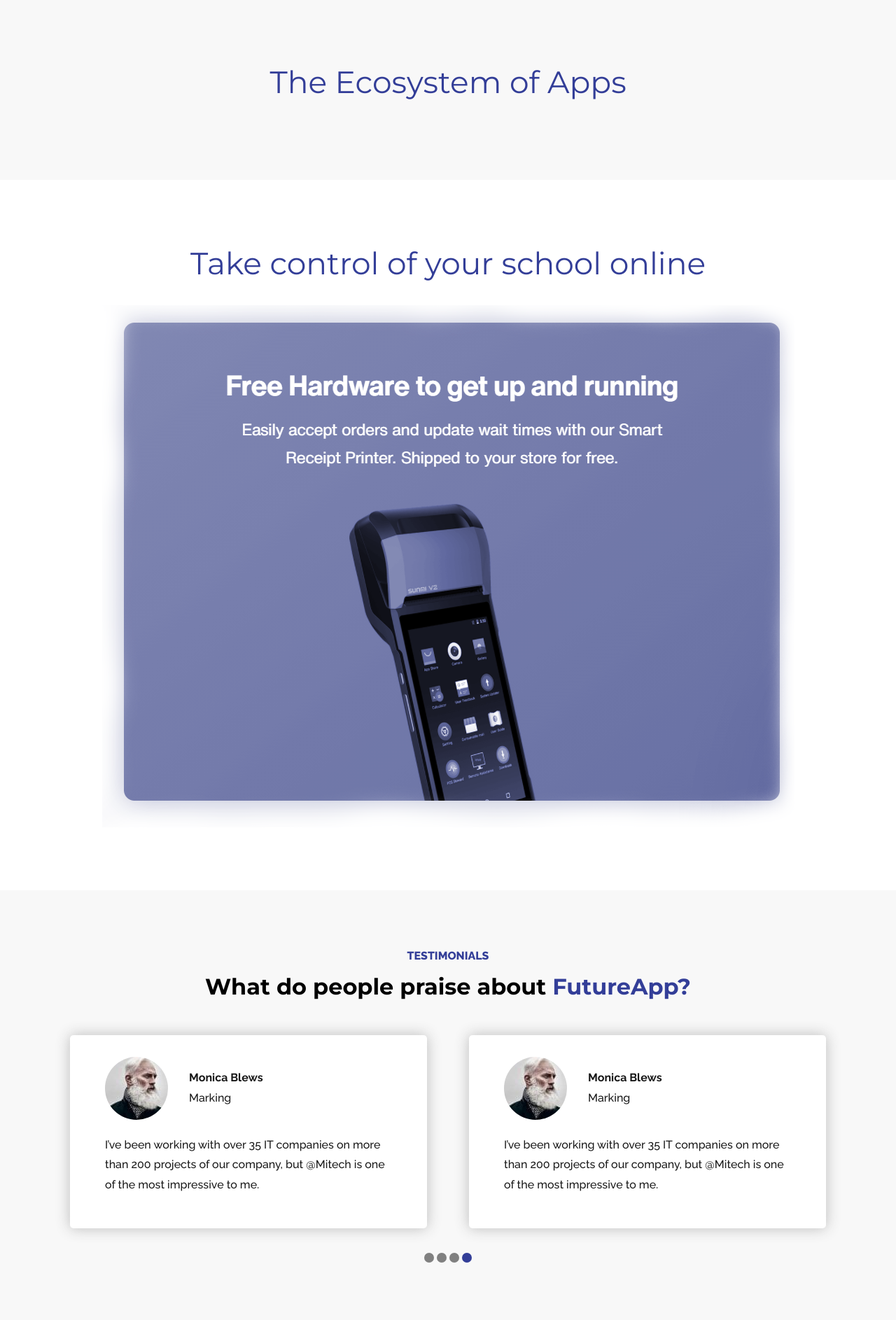
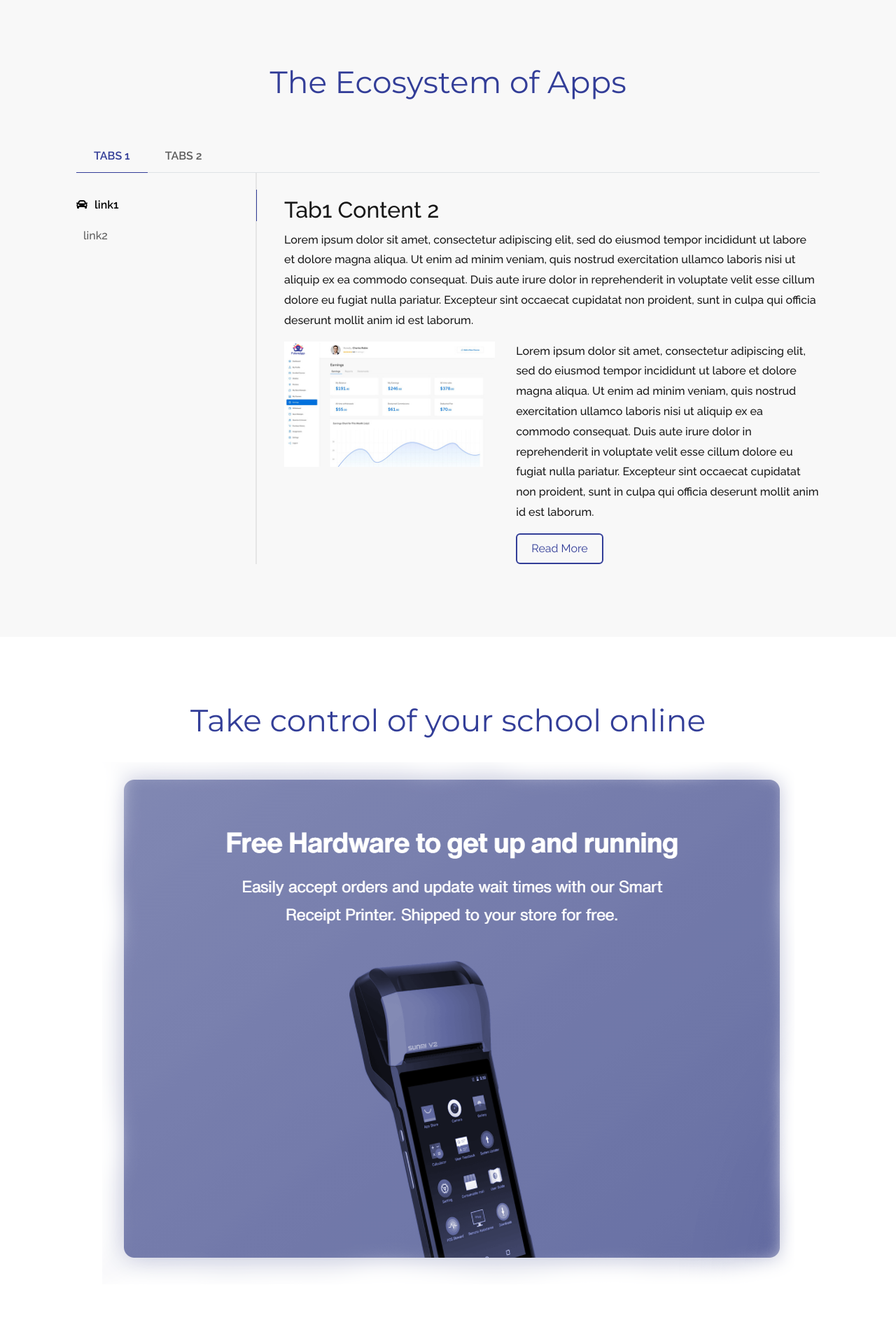
Before and after one commit to webuimaker/furtureapp, a Jekyll site: the page built from index.md, in a window 1280 px wide. Shown: the part 2936-4822 px from the top of the page at 70% size. Built offline with Jekyll 4.4.1, drawn with Linux system fonts in a browser that asks for light colours.

Commit message:
updated tabs

```diff
--- /dev/null
+++ b/_data/ecosystem.yml
@@ -0,0 +1,38 @@
+- tabName: Tabs 1
+  icon:
+  heading:
+  description:
+  image:
+  content:
+  btntext:
+  btnUrl:
+  btnNewWindow:
+  child:
+   - name: "link1"
+     icon: "fa fa-car"
+     heading:  Tab1 Content 2
+     description: "Lorem ipsum dolor sit amet, consectetur adipiscing elit, sed do eiusmod tempor incididunt ut labore et dolore magna aliqua. Ut enim ad minim veniam, quis nostrud exercitation ullamco laboris nisi ut aliquip ex ea commodo consequat. Duis aute irure dolor in reprehenderit in voluptate velit esse cillum dolore eu fugiat nulla pariatur. Excepteur sint occaecat cupidatat non proident, sunt in culpa qui officia deserunt mollit anim id est laborum."
+     image: "assets/images/dash.jpg"
+     content: "Lorem ipsum dolor sit amet, consectetur adipiscing elit, sed do eiusmod tempor incididunt ut labore et dolore magna aliqua. Ut enim ad minim veniam, quis nostrud exercitation ullamco laboris nisi ut aliquip ex ea commodo consequat. Duis aute irure dolor in reprehenderit in voluptate velit esse cillum dolore eu fugiat nulla pariatur. Excepteur sint occaecat cupidatat non proident, sunt in culpa qui officia deserunt mollit anim id est laborum."
+     btntext: Read More
+     btnUrl: "#"
+     btnNewWindow:
+   - name: "link2"
+     icon:
+     heading: link2 heading
+     description:
+     image:
+     content:
+     btntext:
+     btnUrl:
+     btnNewWindow:
+- tabName: Tabs 2
+  icon:
+  heading:  tabs 2
+  description: here are desc
+  image:
+  content: "Lorem ipsum dolor sit amet, consectetur adipiscing elit, sed do eiusmod tempor incididunt ut labore et dolore magna aliqua. Ut enim ad minim veniam, quis nostrud exercitation ullamco laboris nisi ut aliquip ex ea commodo consequat. Duis aute irure dolor in reprehenderit in voluptate velit esse cillum dolore eu fugiat nulla pariatur. Excepteur sint occaecat cupidatat non proident, sunt in culpa qui officia deserunt mollit anim id est laborum."
+  btntext:
+  btnUrl:
+  btnNewWindow:
+  child:
--- a/_includes/script.html
+++ b/_includes/script.html
@@ -85,4 +85,10 @@
         time: 1000
     });
 
+    $("ul.nav-tabs a").click(function (e) {
+  e.preventDefault();
+    $(this).tab('show');
+});
+
+
 </script>
--- a/_includes/tabs.html
+++ b/_includes/tabs.html
@@ -1,4 +1,7 @@
 {% assign echo = site.home.ecosystem %}
+{% assign echoData = site.data.ecosystem %}
+
+
 {% if echo.enabled %}
 <section class="section echosystem bg-gray">
     <div class="container">
@@ -11,10 +14,62 @@
         </div>
         <div class="row">
             <div class="col-md-12">
+                <div class="tabbable boxed parentTabs p-4">
+                    <ul class="nav nav-tabs nested">
+                        {% for tabs in echoData %}
+                            <li><a href='#{{tabs.tabName | downcase | remove: " " }}' class="nav-link {% if  forloop.index == 1 %}active{% endif %}">{{tabs.tabName  }} </a></li>
+                        {% endfor %}
+                    </ul>
+                    <div class="tab-content">
+                        {% for tabs in echoData %}
+                            <div class="tab-pane fade {% if  forloop.index == 1 %}active show{% endif %}" id='{{tabs.tabName | downcase | remove: " " }}'>
+                                <div class="tabbable">
+                                    {% if tabs.child %}
+                                        <div class="row">
+                                            <div class="col-md-3 tab-left">
+                                                <ul class="nav nav-tabs d-block pt-4 vertical">
+                                                    {% for childtab in tabs.child %}
+                                                        <li><a href="#{{childtab.name | downcase | remove: " " }}" class="nav-link {% if  forloop.index == 1 %}active{% endif %}"><span class="icon"><i class="{{childtab.icon}}"></i></span>{{childtab.name }}</a></li>
+                                                    {% endfor %}
+                                                </ul>
+                                            </div>
+                                            <div class="col-md-9 ">
+                                                <div class="tab-content pt-4">
+                                                    {% for childtab in tabs.child %}
+                                                        <div class="tab-pane pl-4 fade {% if  forloop.index == 1 %}active show{% endif %}" id="{{childtab.name | downcase | remove: " " }}">
+                                                            <h3>{{childtab.heading}}</h3>
+                                                            <p>{{childtab.description}}</p>
+                                                            <div class="row">
+                                                                <div class="col-md-5">
+                                                                    <img src="{{childtab.image | relative_url}}" alt="{{childtab.name}}" class="img-fluid">
+                                                                </div>
+                                                                <div class="col-md-7">
+                                                                    <p>{{childtab.content}}</p>
+
+                                                                    <a href="{{childtab.btnUrl}}" class="btn btn-border" target="{% if childtab.btnNewWindow %} _blank {% endif %}">{{childtab.btntext}}</a>
+                                                                </div>
+                                                            </div>
+                                                        </div>
+                                                    {% endfor %}
+                                                </div>
+                                            </div>
+                                        </div>
+                                    {% else %}
+                                        <div class="pt-4">
+                                            <h3>{{tabs.heading}}</h3>
+                                        </div>
+
+                                    {% endif %}
+
+
+                                </div>
+                            </div>
+                        {% endfor %}
+                    </div>
+                </div>
 
             </div>
         </div>
     </div>
 </section>
-
 {% endif %}
--- a/assets/css/style.scss
+++ b/assets/css/style.scss
@@ -499,6 +499,18 @@
 
   }
 }
+
+.btn-border{
+  @extend .btn-submit;
+  color: $primary;
+  border-color: $primary;
+
+  &:hover{
+
+    background: $primary;
+    color: $white;
+  }
+}
 .contact-info{
   margin-bottom: 15px;
   h3{
@@ -558,3 +570,100 @@
 
   }
 }
+
+.nav-tabs{
+  &.nested li{
+    a{
+      border: 0px;
+      background-color: transparent;
+      text-transform: uppercase;
+      font-size: 16px;
+      font-weight: 600;
+      color: #5d5d5d;
+      position: relative;
+      padding: 8px 25px;
+
+      &:hover, &.active{
+        border: 0px;
+        background-color: transparent;
+        color: #333e98;
+        border-bottom: 1px solid #333e98;
+
+        &::before{
+          content: "\f107";
+          height: 20px;
+          font-family: fontawesome;
+          margin: 0 auto;
+          color: #333e98;
+          font-size: 25px;
+          position: absolute;
+          left: 0px;
+          right: 0px;
+          bottom: -1px;
+          width: 20px;
+        }
+      }
+    }
+
+  }
+
+  &.vertical{
+    border: 0px;
+    li{
+      a{
+        border: 0px;
+        background-color: transparent;
+        font-size: 16px;
+        color: #5d5d5d;
+        position: relative;
+        padding-left: 0px;
+        .icon{
+          margin-right: 10px;
+        }
+
+        &:hover, &.active{
+          border: 0px;
+          background-color: transparent;
+          color: #060606;
+          // border-right: 1px solid #333e98;
+
+          &::before{
+            height: 100%;
+            content: "\f0d9";
+            position: absolute;
+            right: -17px;
+            margin: auto;
+            top: 0px;
+            bottom: 0px;
+            font-family: fontawesome;
+            border-right: 1px solid #333e98;
+            text-align: center;
+            line-height: 2.8em;
+          }
+        }
+        &.active{font-weight: 600;}
+
+
+      }
+    }
+
+  }
+
+
+}
+
+.tab-left{
+  border-right: 2px solid #e6e6e6;
+}
+
+
+.echosystem{
+  .parentTabs {
+
+  h3{
+    font-size: 32px;
+
+  }
+
+  }
+}
```
Also changed, not shown: assets/images/dash.jpg (added).
